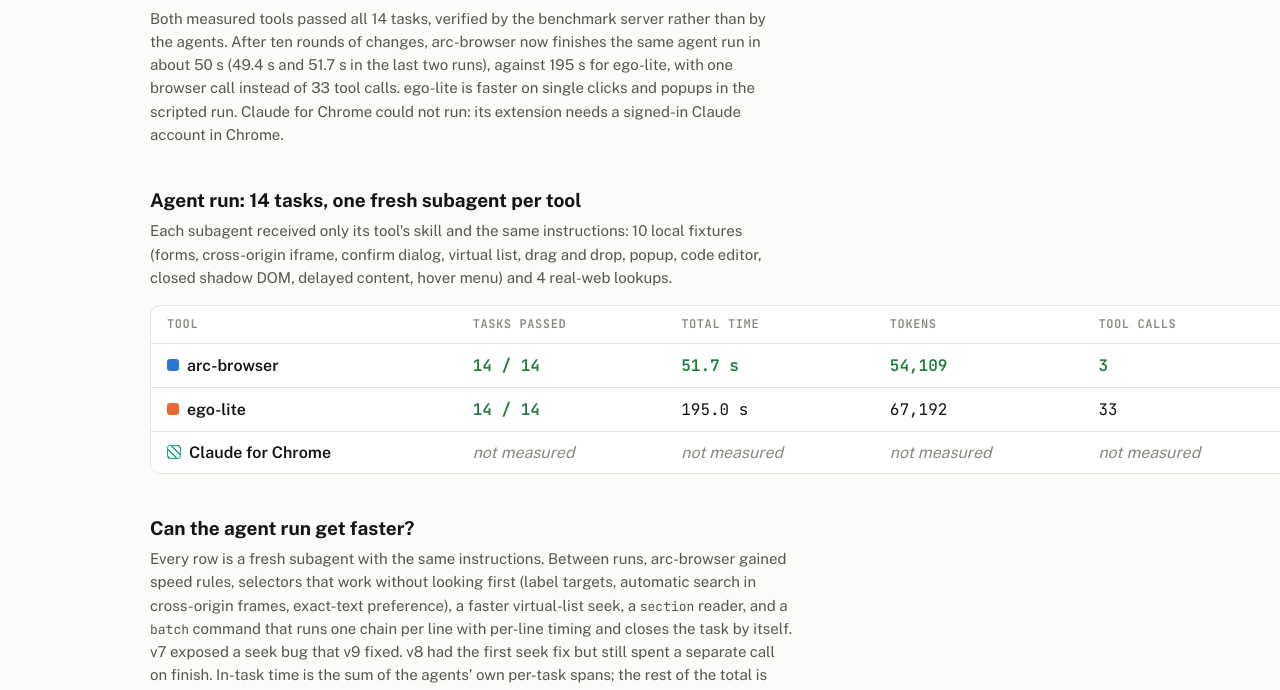
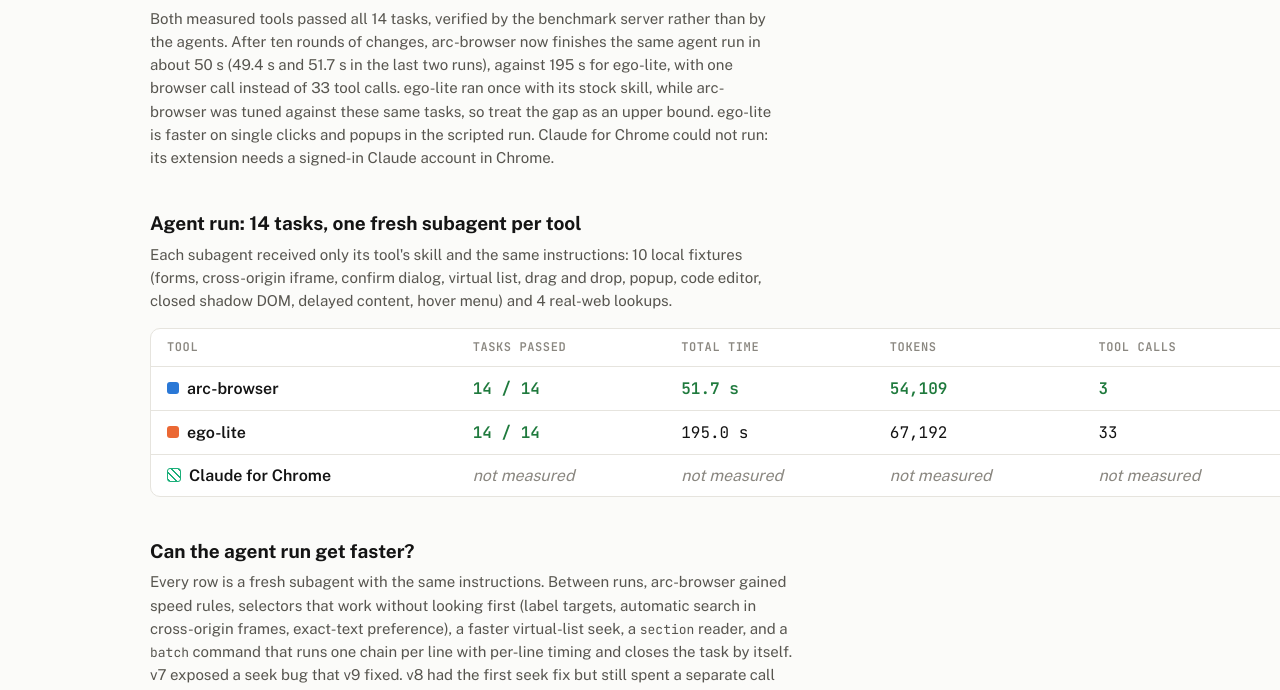
Before and after one commit to nesetkab/claude4arc, a browser extension: page bench/report.html in a window 1280 px wide. Shown: the part 104-794 px from the top of the page. Drawn offline with nearby package versions, Linux system fonts and the light colour scheme.

Commit message:
Report: note tuning asymmetry

```diff
--- a/bench/report.html
+++ b/bench/report.html
@@ -84,7 +84,7 @@ code { font-family: var(--mono); font-size: 13px; }
   <header>
     <div class="eyebrow">Benchmark · September 25, 2026 · same model, same tasks</div>
     <h1>arc-browser vs ego-lite vs Claude for Chrome</h1>
-    <p class="lede">Both measured tools passed all 14 tasks, verified by the benchmark server rather than by the agents. After ten rounds of changes, arc-browser now finishes the same agent run in about 50 s (49.4 s and 51.7 s in the last two runs), against 195 s for ego-lite, with one browser call instead of 33 tool calls. ego-lite is faster on single clicks and popups in the scripted run. Claude for Chrome could not run: its extension needs a signed-in Claude account in Chrome.</p>
+    <p class="lede">Both measured tools passed all 14 tasks, verified by the benchmark server rather than by the agents. After ten rounds of changes, arc-browser now finishes the same agent run in about 50 s (49.4 s and 51.7 s in the last two runs), against 195 s for ego-lite, with one browser call instead of 33 tool calls. ego-lite ran once with its stock skill, while arc-browser was tuned against these same tasks, so treat the gap as an upper bound. ego-lite is faster on single clicks and popups in the scripted run. Claude for Chrome could not run: its extension needs a signed-in Claude account in Chrome.</p>
   </header>
 
   <section>
```
